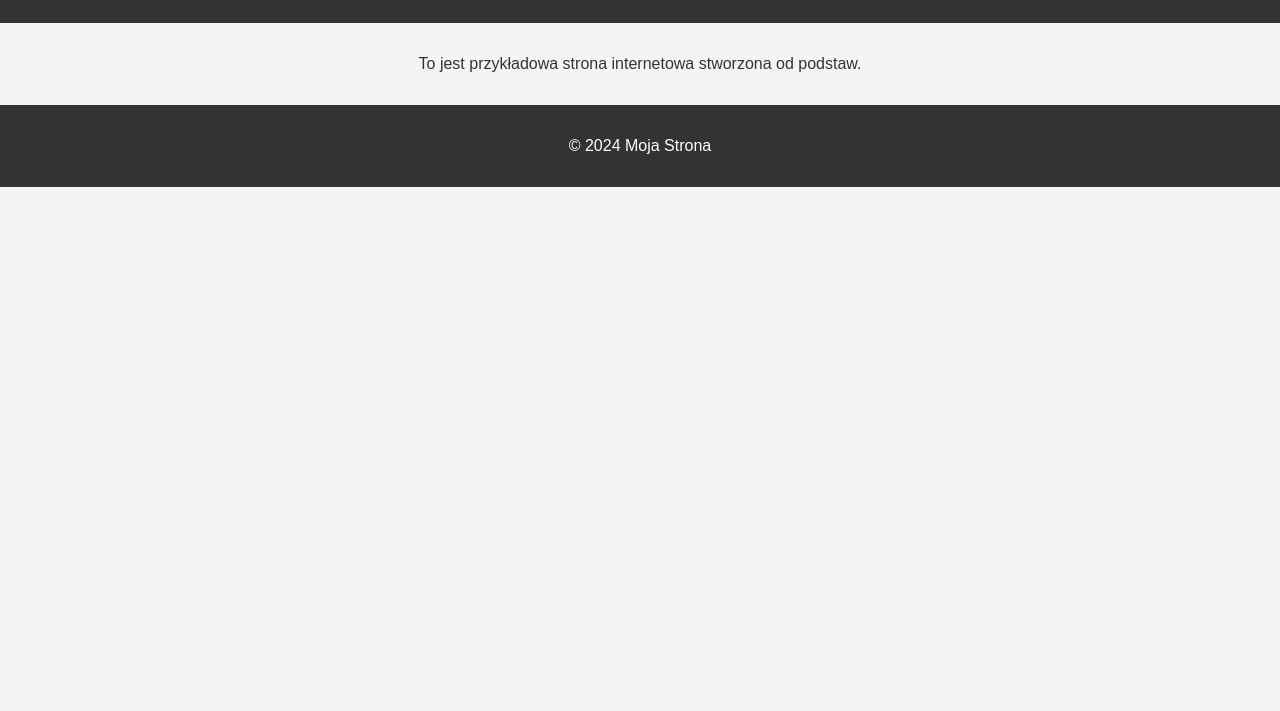
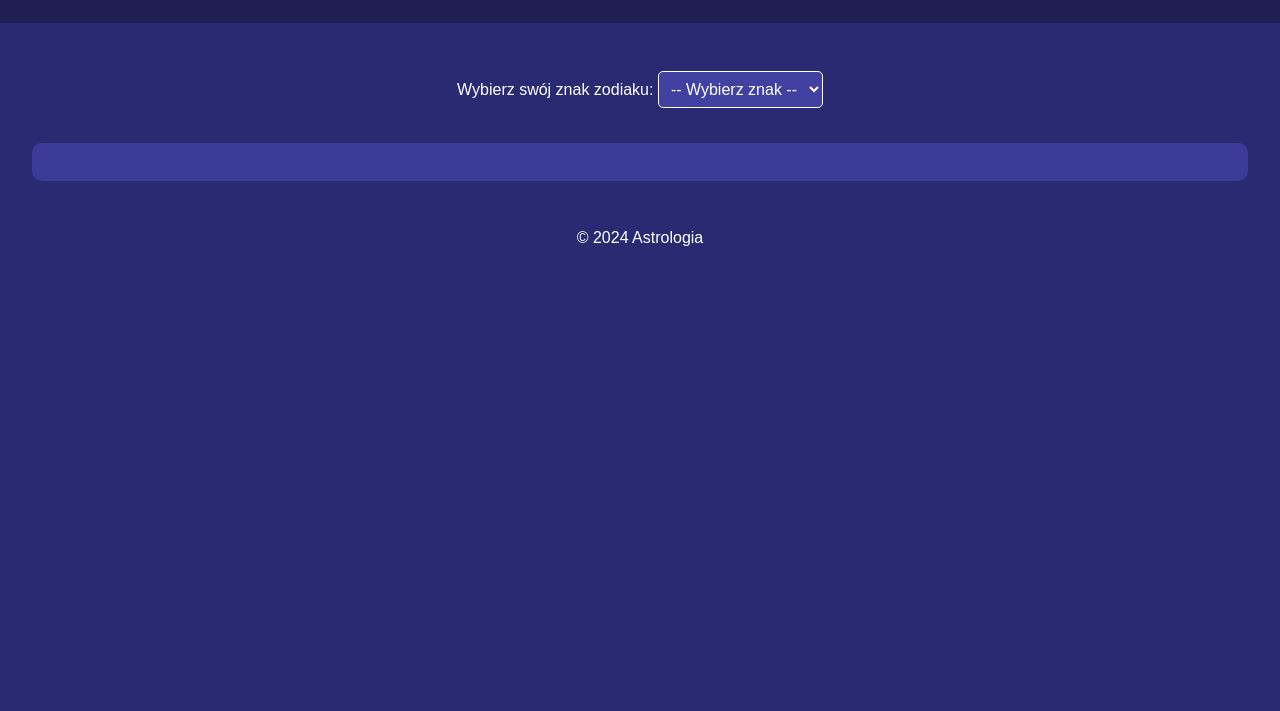
Before and after one commit to soprano08/astrologicznyWizjoner, a plain HTML site: page index.html in a window 1280 px wide. Shown: the part 89-800 px from the top of the page. Drawn offline with Linux system fonts and the light colour scheme.

Commit message:
Add files via upload

```diff
--- a/index.html
+++ b/index.html
@@ -3,18 +3,34 @@
 <head>
     <meta charset="UTF-8">
     <meta name="viewport" content="width=device-width, initial-scale=1.0">
-    <title>Moja Strona</title>
+    <title>Astrologia - Znaki Zodiaku</title>
     <link rel="stylesheet" href="styles.css">
 </head>
 <body>
     <header>
-        <h1>Witamy na mojej stronie!</h1>
+        <h1>Astrologia</h1>
     </header>
     <main>
-        <p>To jest przykładowa strona internetowa stworzona od podstaw.</p>
+        <label for="zodiac-signs">Wybierz swój znak zodiaku:</label>
+        <select id="zodiac-signs" onchange="displayZodiacInfo()">
+            <option value="">-- Wybierz znak --</option>
+            <option value="aries">Baran</option>
+            <option value="taurus">Byk</option>
+            <option value="gemini">Bliźnięta</option>
+            <option value="cancer">Rak</option>
+            <option value="leo">Lew</option>
+            <option value="virgo">Panna</option>
+            <option value="libra">Waga</option>
+            <option value="scorpio">Skorpion</option>
+            <option value="sagittarius">Strzelec</option>
+            <option value="capricorn">Koziorożec</option>
+            <option value="aquarius">Wodnik</option>
+            <option value="pisces">Ryby</option>
+        </select>
+        <div id="zodiac-info"></div>
     </main>
     <footer>
-        <p>&copy; 2024 Moja Strona</p>
+        <p>&copy; 2024 Astrologia</p>
     </footer>
     <script src="script.js"></script>
 </body>
--- a/script.js
+++ b/script.js
@@ -1 +1,25 @@
-console.log('Witamy na mojej stronie!');
+const zodiacData = {
+    aries: "Baran (21 marca - 19 kwietnia)",
+    taurus: "Byk (20 kwietnia - 20 maja)",
+    gemini: "Bliźnięta (21 maja - 20 czerwca)",
+    cancer: "Rak (21 czerwca - 22 lipca)",
+    leo: "Lew (23 lipca - 22 sierpnia)",
+    virgo: "Panna (23 sierpnia - 22 września)",
+    libra: "Waga (23 września - 22 października)",
+    scorpio: "Skorpion (23 października - 21 listopada)",
+    sagittarius: "Strzelec (22 listopada - 21 grudnia)",
+    capricorn: "Koziorożec (22 grudnia - 19 stycznia)",
+    aquarius: "Wodnik (20 stycznia - 18 lutego)",
+    pisces: "Ryby (19 lutego - 20 marca)"
+};
+
+function displayZodiacInfo() {
+    const select = document.getElementById('zodiac-signs');
+    const infoDiv = document.getElementById('zodiac-info');
+    const selectedZodiac = select.value;
+    if (selectedZodiac) {
+        infoDiv.textContent = zodiacData[selectedZodiac];
+    } else {
+        infoDiv.textContent = "";
+    }
+}
--- a/styles.css
+++ b/styles.css
@@ -1,19 +1,35 @@
 body {
     font-family: Arial, sans-serif;
+    background-color: #2a2a72;
+    color: #ffffff;
+    text-align: center;
     margin: 0;
     padding: 0;
-    background-color: #f4f4f4;
-    color: #333;
 }
 
-header, footer {
-    background-color: #333;
-    color: white;
-    text-align: center;
+header {
+    background-color: #1f1f54;
     padding: 1em 0;
 }
 
 main {
+    padding: 2em;
+}
+
+select {
+    padding: 0.5em;
+    font-size: 1em;
+    margin: 1em 0;
+    border-radius: 5px;
+    border: 1px solid #ffffff;
+    background-color: #4141a1;
+    color: #ffffff;
+}
+
+#zodiac-info {
+    margin-top: 1em;
+    font-size: 1.2em;
+    background-color: #3b3b98;
     padding: 1em;
-    text-align: center;
+    border-radius: 10px;
 }
```
